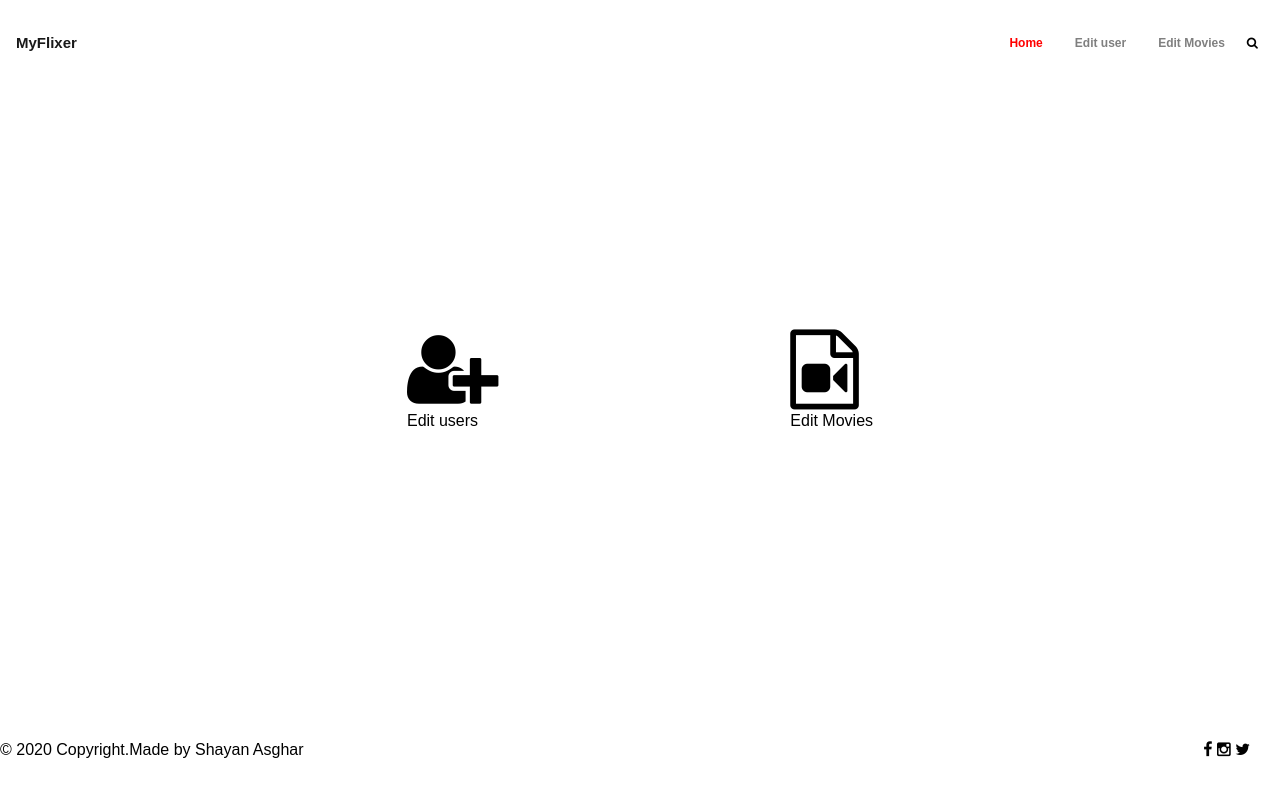
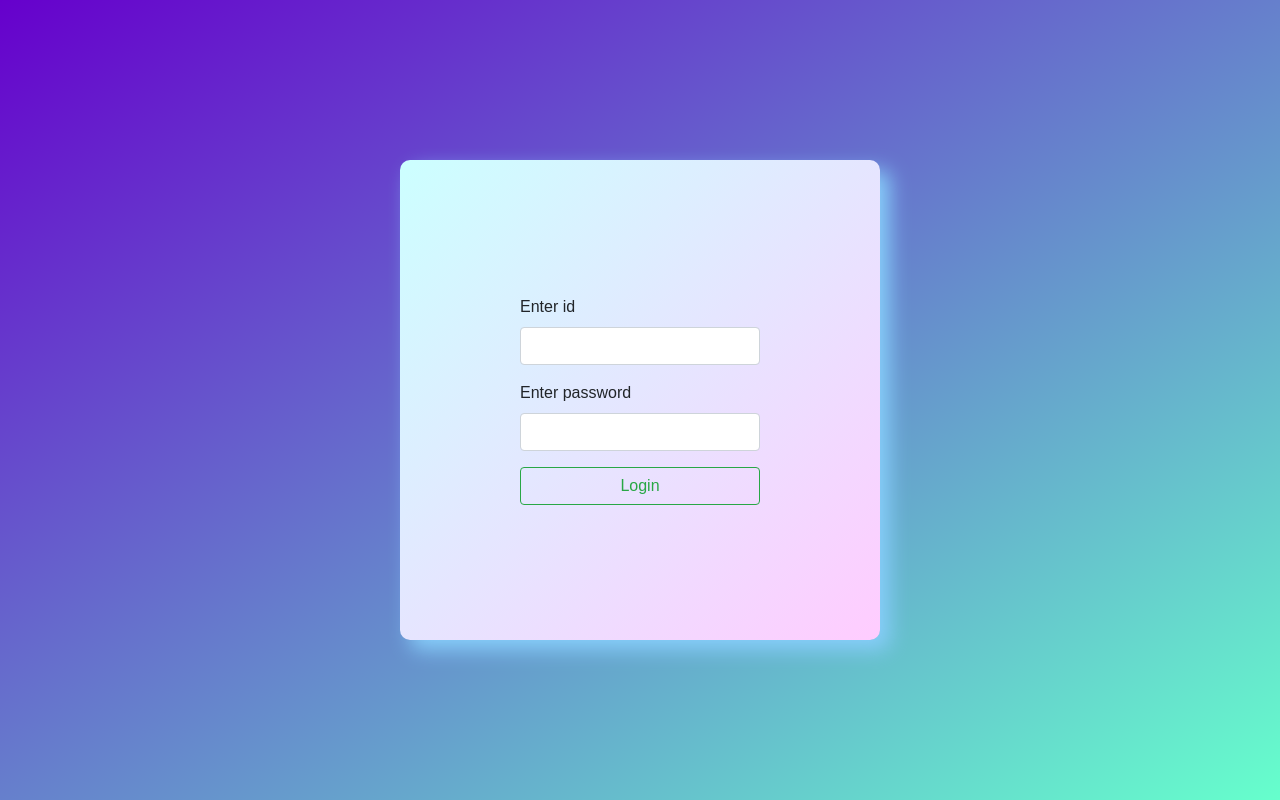
Before and after one commit to shayanph/DjangoFlixer, a Django app: page /home/ in a window 1280 px wide. Run offline with Django 3.2, Linux system fonts and the light colour scheme; some libraries are stand-ins or nearby versions.

Commit message:
LOGIN PAGE CUSTOMIZED and session handling for admin added

```diff
--- a/Flixer/templates/admin.html
+++ b/Flixer/templates/admin.html
@@ -37,6 +37,13 @@
                               </form>
                           </div>
 				      </li>
+
+                      <li class="nav-item" style="align-self: center">
+                        <div id = "logoutform">
+                        <a href = "{% url 'Flixer:logout-admin' %}"><button class = "btn btn-danger btn-sm"><i class = "fa fa-sign-out"></i></button></a>
+                        </div>
+                      </li>
+
 				    </ul>
 				  </div>
 				</nav>
--- a/Flixer/templates/admin_pages/editMovie.html
+++ b/Flixer/templates/admin_pages/editMovie.html
@@ -44,6 +44,11 @@
                                               <li class="nav-item active">
                                                 <a class="nav-link px-3" href="{% url 'Flixer:movie-page' %}">Edit Movies</a>
                                               </li>
+                                                <li class="nav-item" style="align-self: center">
+                                                    <div id = "logoutform">
+                                                    <a href = "{% url 'Flixer:logout-admin' %}"><button class = "btn btn-danger btn-sm"><i class = "fa fa-sign-out"></i></button></a>
+                                                    </div>
+                                                </li>
                                             </ul>
                                           </div>
                                         </nav>
--- a/Flixer/templates/admin_pages/usersData.html
+++ b/Flixer/templates/admin_pages/usersData.html
@@ -52,6 +52,11 @@
                               </form>
                           </div>
 				      </li>
+                      <li class="nav-item" style="align-self: center">
+                        <div id = "logoutform">
+                        <a href = "{% url 'Flixer:logout-admin' %}"><button class = "btn btn-danger btn-sm"><i class = "fa fa-sign-out"></i></button></a>
+                        </div>
+                      </li>
 				    </ul>
 				  </div>
 				</nav>
@@ -264,7 +269,6 @@
         </div>
 		<script src="https://ajax.googleapis.com/ajax/libs/jquery/1.11.2/jquery.min.js"></script>
 		<script src="{% static 'js/bootstrap.bundle.min.js' %}"></script>
-        <script src="http://code.jquery.com/jquery.js"></script>
 </body>
 
 <script>
--- a/Flixer/templates/login.html
+++ b/Flixer/templates/login.html
@@ -1,19 +1,90 @@
 <!DOCTYPE html>
 <html>
 	<head>
+        {% load static %}
 		<title>index</title>
 		<meta name="viewport" content="width=device-width, initial-scale=1.0">
+		<link rel="stylesheet" type="text/css" href="{% static 'css/font-awesome.min.css' %}">
+		<link rel="stylesheet" type = "text/css" href="{% static 'css/bootstrap.min.css' %}">
+		<link rel="stylesheet" type="text/css" href="{% static 'css/style.css' %}">
+        <script src="https://code.jquery.com/jquery-1.9.1.min.js"></script>
+        <script>
+            $(function()
+            {
+                if ("{{ defAurg }}" === "logged"){
+                    $("#alertgood").fadeIn();
+                }
+                else if ("{{ defAurg }}" === "nouser"){
+                    $("#alertbad").fadeIn();
+                }
+            });
+        </script>
+        <style>
+            .outdiv {
+                display: flex;
+                flex-direction: row;
+                justify-content: center;
+                height: 100vh;
+                align-items: center;
 
-	</head>
+                background: linear-gradient(to bottom right, #6600cc 0%, #66ffcc 100%);
+            }
+            .loginDiv{
+                display: flex;
+                height: 30rem;
+                width: 30rem;
+                align-items: center;
+                justify-content: center;
+                border-radius: 10px;
+                box-shadow: 10px 10px 20px lightskyblue;
+                background: linear-gradient(to bottom right, #ccffff 0%, #ffccff 100%);
+            }
+            .loginDiv input{
+                width: 15rem;
+            }
+            .loginform .btn{
+                width: 100%;
+            }
+
+
+        </style>
+    </head>
 	<body>
-    <form method="post" action="login/">
-        {% csrf_token %}
-        <label>Enter id</label>
-        <input type="text" name="id">
-        <label>Enter password</label>
-        <input type="text" name="pass">
+    <div class = "outdiv">
+        <div class = "loginDiv">
+                <div class = "loginform">
+                    <form method="post" action="{% url 'Flixer:login' %}">
+                        <div class="alert alert-danger alert-dismissible fade show" style = "display:none;" id = "alertgood" role="alert">
+                           <i class = "fa fa-warning"></i>
+                           <strong>Wrong Password</strong>
+                           <button type="button" class="close" data-dismiss="alert" aria-label="Close">
+                               <span aria-hidden="true">&times;</span>
+                           </button>
+                        </div>
+                        <div class="alert alert-danger alert-dismissible fade show" style = "display:none;" id = "alertbad" role="alert">
+                           <i class = "fa fa-warning"></i>
+                           <strong>Id not found</strong>
+                           <button type="button" class="close" data-dismiss="alert" aria-label="Close">
+                               <span aria-hidden="true">&times;</span>
+                           </button>
+                        </div>
+                        {% csrf_token %}
+                        <div class = "form-group">
+                            <label>Enter id</label>
+                            <input class = "form-control" type="text" name="id">
+                        </div>
+                        <div class = "form-group">
+                            <label>Enter password</label>
+                            <input class = "form-control" type="text" name="pass">
+                        </div>
 
-        <input type="submit">
-    </form>
+                        <button class = "btn btn-outline-success" type="submit">Login</button>
+                    </form>
+                </div>
+        </div>
+    </div>
+
+    <script src="https://ajax.googleapis.com/ajax/libs/jquery/1.11.2/jquery.min.js"></script>
+    <script src="{% static 'js/bootstrap.bundle.min.js' %}"></script>
     </body>
 </html>
--- a/Flixer/urls.py
+++ b/Flixer/urls.py
@@ -9,6 +9,7 @@ urlpatterns = [
     path('home/', views.home, name="home"),
 
     # ADMIN MODULE URLS
+    path('home/logout/', views.logoutadmin, name="logout-admin"),
     path('home/users/', views.userPage, name="user-page"),
     path('home/movies/', views.moviePage, name="movie-page"),
     path('home/searchMovie', views.searchMovie, name="movie-search"),
--- a/Flixer/views.py
+++ b/Flixer/views.py
@@ -3,8 +3,8 @@ from django.shortcuts import render
 from Flixer.models import *
 
 
-def start(request):
-    return render(request, 'login.html')
+def start(request, defaurg='ok'):
+    return render(request, 'login.html', {'defAurg': defaurg})
 
 
 def login(request):
@@ -15,23 +15,42 @@ def login(request):
         login_pass = request.POST.get('pass')
 
         if login_id == admin_id and login_pass == admin_pass:
+            request.session['admin'] = True
             return render(request, 'admin.html')
         else:
-            return HttpResponse('hello world')
+            try:
+                userObject = User.objects.filter(user_id=login_id).get()
+                if userObject is None or userObject.password != login_pass:
+                    return start(request, 'logged')
+                else:
+                    request.session['user'] = True
+                    request.session['userId'] = login_id
+                    return HttpResponse(login_id)
+            except Exception:
+                return start(request, 'nouser')
 
 
 def userPage(request, added='no'):
-    userData = User.objects.all()
-    return render(request, 'admin_pages/usersData.html', {'userData': userData, 'added': added})
+    if request.session.get('admin', False):
+        userData = User.objects.all()
+        return render(request, 'admin_pages/usersData.html', {'userData': userData, 'added': added})
+    else:
+        return start(request)
 
 
 def home(request):
-    return render(request, 'admin.html')
+    if request.session.get('admin', False):
+        return render(request, 'admin.html')
+    else:
+        return start(request)
 
 
 def moviePage(request, added='no'):
-    moviesData = Movie.objects.all()
-    return render(request, 'admin_pages/moviesData.html', {'moviesData': moviesData, 'added': added})
+    if request.session.get('admin', False):
+        moviesData = Movie.objects.all()
+        return render(request, 'admin_pages/moviesData.html', {'moviesData': moviesData, 'added': added})
+    else:
+        return start(request)
 
 
 def searchMovie(request):
@@ -39,67 +58,96 @@ def searchMovie(request):
 
 
 def deleteUser(request):
-    if request.method == 'POST':
-        User.objects.filter(user_id=request.POST.get('user_id')).delete()
-        return userPage(request, 'deleted')
+    if request.session.get('admin', False):
+        if request.method == 'POST':
+            User.objects.filter(user_id=request.POST.get('user_id')).delete()
+            return userPage(request, 'deleted')
+    else:
+        return start(request)
 
 
 def addUser(request):
-    if request.method == 'POST':
-        new_user = User()
-        new_user.user_id = request.POST.get('user_id')
-        new_user.name = request.POST.get('user_name')
-        new_user.password = request.POST.get('pass')
-        new_user.email = request.POST.get('emaill')
-        new_user.gender = request.POST.get('radio1')
-        new_user.save()
-        return userPage(request, 'yes')
+    if request.session.get('admin', False):
+        if request.method == 'POST':
+            new_user = User()
+            new_user.user_id = request.POST.get('user_id')
+            new_user.name = request.POST.get('user_name')
+            new_user.password = request.POST.get('pass')
+            new_user.email = request.POST.get('emaill')
+            new_user.gender = request.POST.get('radio1')
+            new_user.save()
+            return userPage(request, 'yes')
+    else:
+        return start(request)
 
 
 def editUser(request):
-    if request.method == 'POST':
-        new_user = User.objects.filter(user_id=request.POST.get('user_id1')).get()
-        new_user.name = request.POST.get('user_name1')
-        new_user.password = request.POST.get('pass1')
-        new_user.email = request.POST.get('emaill1')
-        new_user.gender = request.POST.get('rad')
+    if request.session.get('admin', False):
+        if request.method == 'POST':
+            new_user = User.objects.filter(user_id=request.POST.get('user_id1')).get()
+            new_user.name = request.POST.get('user_name1')
+            new_user.password = request.POST.get('pass1')
+            new_user.email = request.POST.get('emaill1')
+            new_user.gender = request.POST.get('rad')
 
-        new_user.save()
-        return userPage(request, 'updated')
+            new_user.save()
+            return userPage(request, 'updated')
+    else:
+        return start(request)
 
 
 def addMovie(request):
-    if request.method == 'POST':
-        new_movie = Movie()
-        new_movie.movie_id = request.POST.get('movie_id')
-        new_movie.name = request.POST.get('movie_name')
-        new_movie.link = request.POST.get('link')
-        new_movie.year = request.POST.get('year1')
-        new_movie.description = request.POST.get('des')
+    if request.session.get('admin', False):
+        if request.method == 'POST':
+            new_movie = Movie()
+            new_movie.movie_id = request.POST.get('movie_id')
+            new_movie.name = request.POST.get('movie_name')
+            new_movie.link = request.POST.get('link')
+            new_movie.year = request.POST.get('year1')
+            new_movie.description = request.POST.get('des')
 
-        new_movie.save()
-        return moviePage(request, 'yes')
+            new_movie.save()
+            return moviePage(request, 'yes')
+    else:
+        return start(request)
 
 
 def delMovie(request):
-    if request.method == 'POST':
-        Movie.objects.filter(movie_id=request.POST.get('movie_id')).delete()
-        return moviePage(request, 'deleted')
+    if request.session.get('admin', False):
+        if request.method == 'POST':
+            Movie.objects.filter(movie_id=request.POST.get('movie_id')).delete()
+            return moviePage(request, 'deleted')
+    else:
+        return start(request)
 
 
 def editMovie(request):
-    movie_object = Movie.objects.filter(movie_id=request.POST.get('movie_id')).get()
-    print(movie_object)
-    return render(request, "admin_pages/editMovie.html", {'movie_obj': movie_object})
+    if request.session.get('admin', False):
+        movie_object = Movie.objects.filter(movie_id=request.POST.get('movie_id')).get()
+        print(movie_object)
+        return render(request, "admin_pages/editMovie.html", {'movie_obj': movie_object})
+    else:
+        return start(request)
 
 
 def saveeditMovie(request):
-    if request.method == 'POST':
-        new_movie = Movie.objects.filter(movie_id=request.POST.get('movie_id')).get()
-        new_movie.name = request.POST.get('movie_name')
-        new_movie.link = request.POST.get('link')
-        new_movie.year = request.POST.get('year1')
-        new_movie.description = request.POST.get('des')
+    if request.session.get('admin', False):
+        if request.method == 'POST':
+            new_movie = Movie.objects.filter(movie_id=request.POST.get('movie_id')).get()
+            new_movie.name = request.POST.get('movie_name')
+            new_movie.link = request.POST.get('link')
+            new_movie.year = request.POST.get('year1')
+            new_movie.description = request.POST.get('des')
 
-        new_movie.save()
-        return moviePage(request, 'updated')
+            new_movie.save()
+            return moviePage(request, 'updated')
+    else:
+        return start(request)
+
+
+def logoutadmin(request):
+    try:
+        del request.session['admin']
+    except KeyError:
+        pass
+    return start(request)
```
Also changed, not shown: Flixer/templates/admin_pages/moviesData.html (+7 -2 lines), db.sqlite3.
